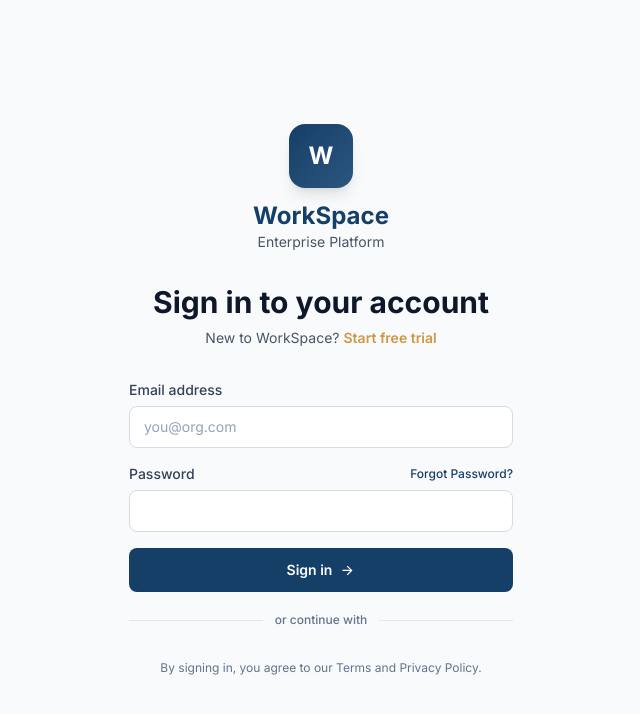
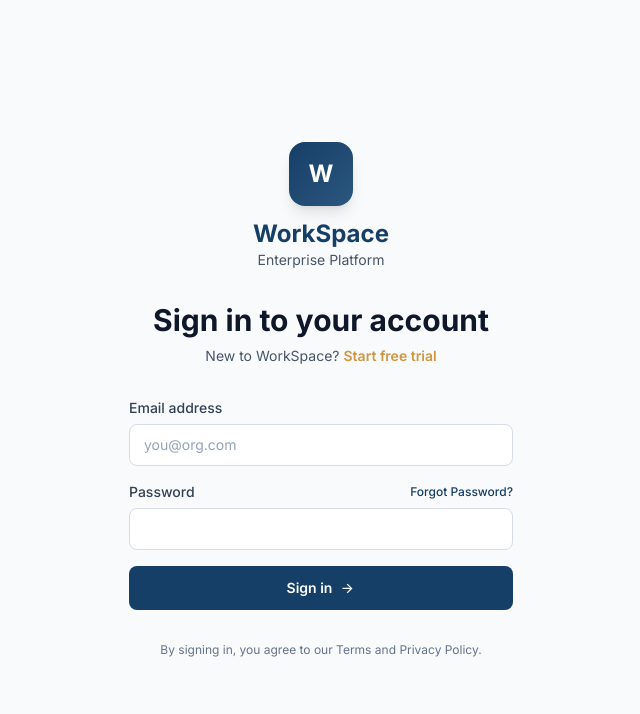
Before and after one commit to slikva/Workspace-SAAS, a React (Vite) app in the folder frontend/: page /login in a window 1280 px wide. Shown: the top 714 px of the page, without its empty margins (319-959 px from the left). Built offline with nearby package versions, Linux system fonts and the light colour scheme.

Commit message:
Update code

```diff
--- a/frontend/src/pages/CreateCompanyPage.jsx
+++ b/frontend/src/pages/CreateCompanyPage.jsx
@@ -15,7 +15,7 @@ export default function CreateCompanyPage() {
   const handleCreate = async () => {
 
     const res = await fetch(
-      "http://localhost:5001/companies",
+      `${import.meta.env.VITE_API_URL}/companies`,
       {
         method: "POST",
         headers: {
--- a/frontend/src/pages/LoginPage.jsx
+++ b/frontend/src/pages/LoginPage.jsx
@@ -181,11 +181,7 @@ export default function LoginPage() {
             </button>
           </form>
 
-          <div className="my-5 flex items-center gap-3">
-            <div className="flex-1 h-px bg-slate-200" />
-            <span className="text-xs text-muted font-medium">or continue with</span>
-            <div className="flex-1 h-px bg-slate-200" />
-          </div>
+
 
 
 
```
